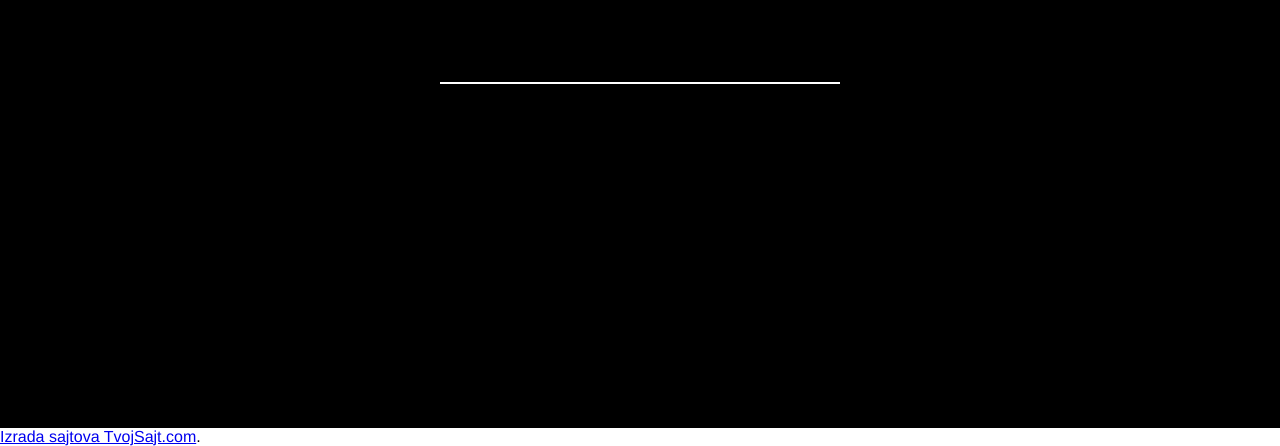
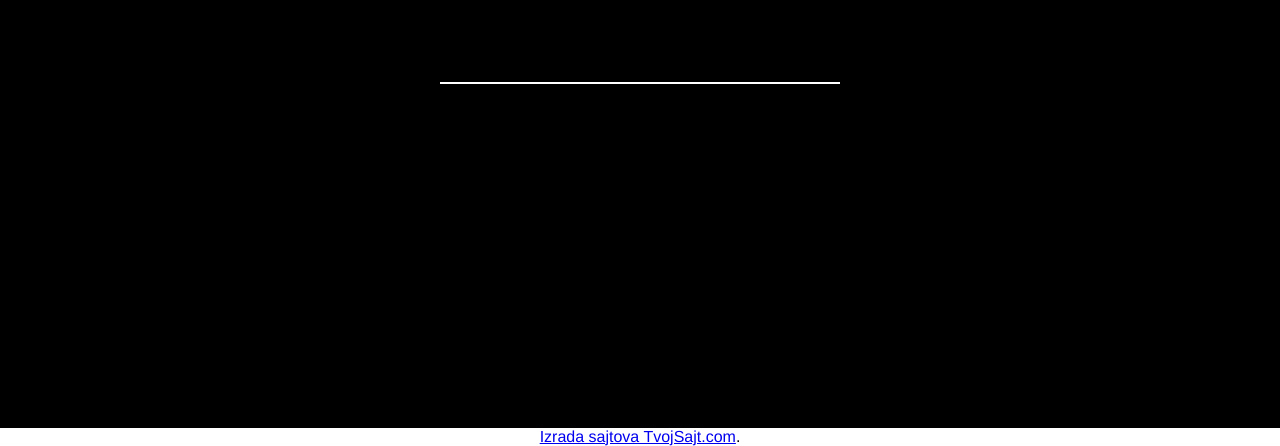
Before and after one commit to pilgrim011/chatapp, a website: page public/index.html in a window 1280 px wide. Shown: the part 372-818 px from the top of the page. Drawn offline with nearby package versions, Linux system fonts and the light colour scheme; no server answers.

Commit message:
css align

```diff
--- a/public/style.css
+++ b/public/style.css
@@ -147,3 +147,6 @@ ul {
   right: 0;
   width: 100%;
 }
+.centar{
+ text-align: center;
+}
```
